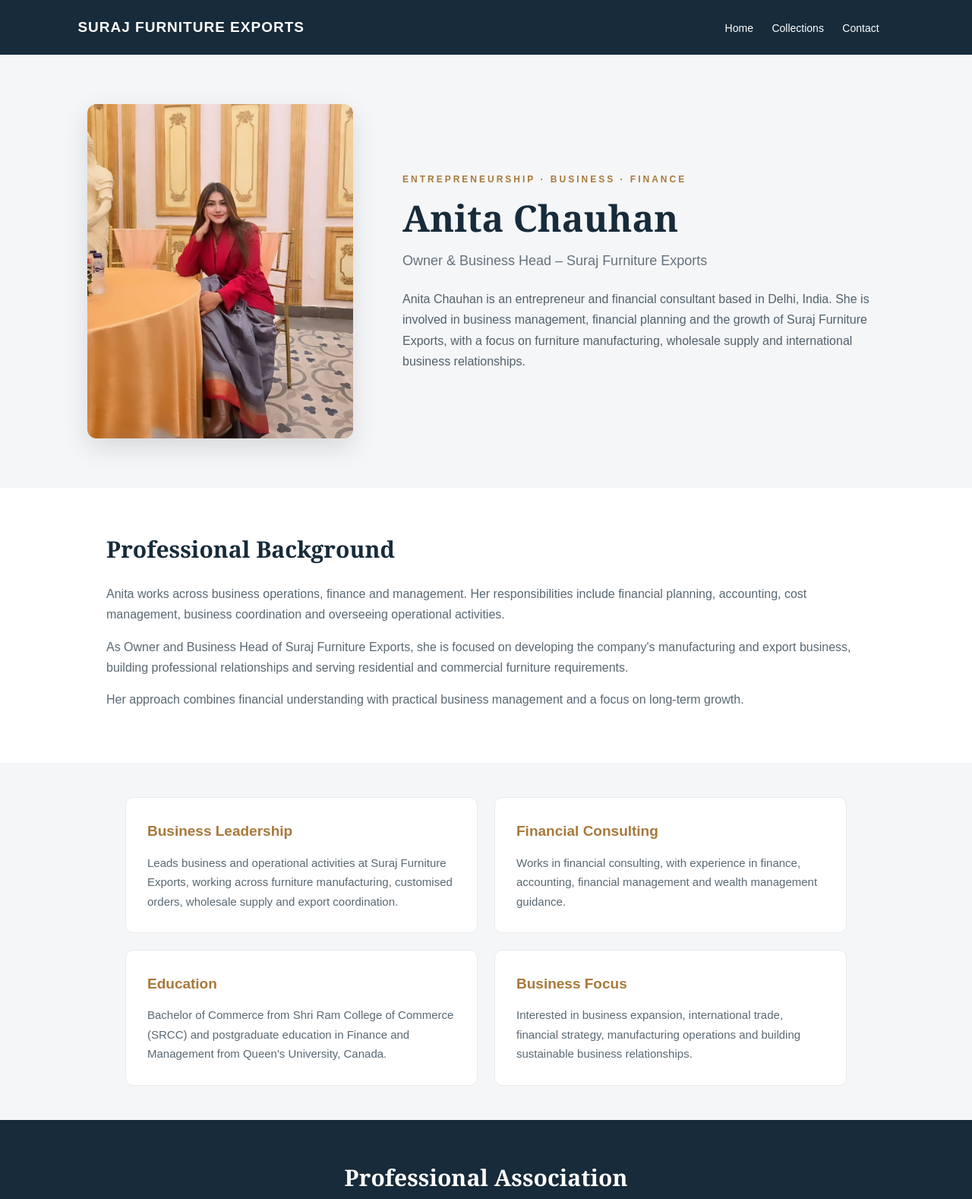
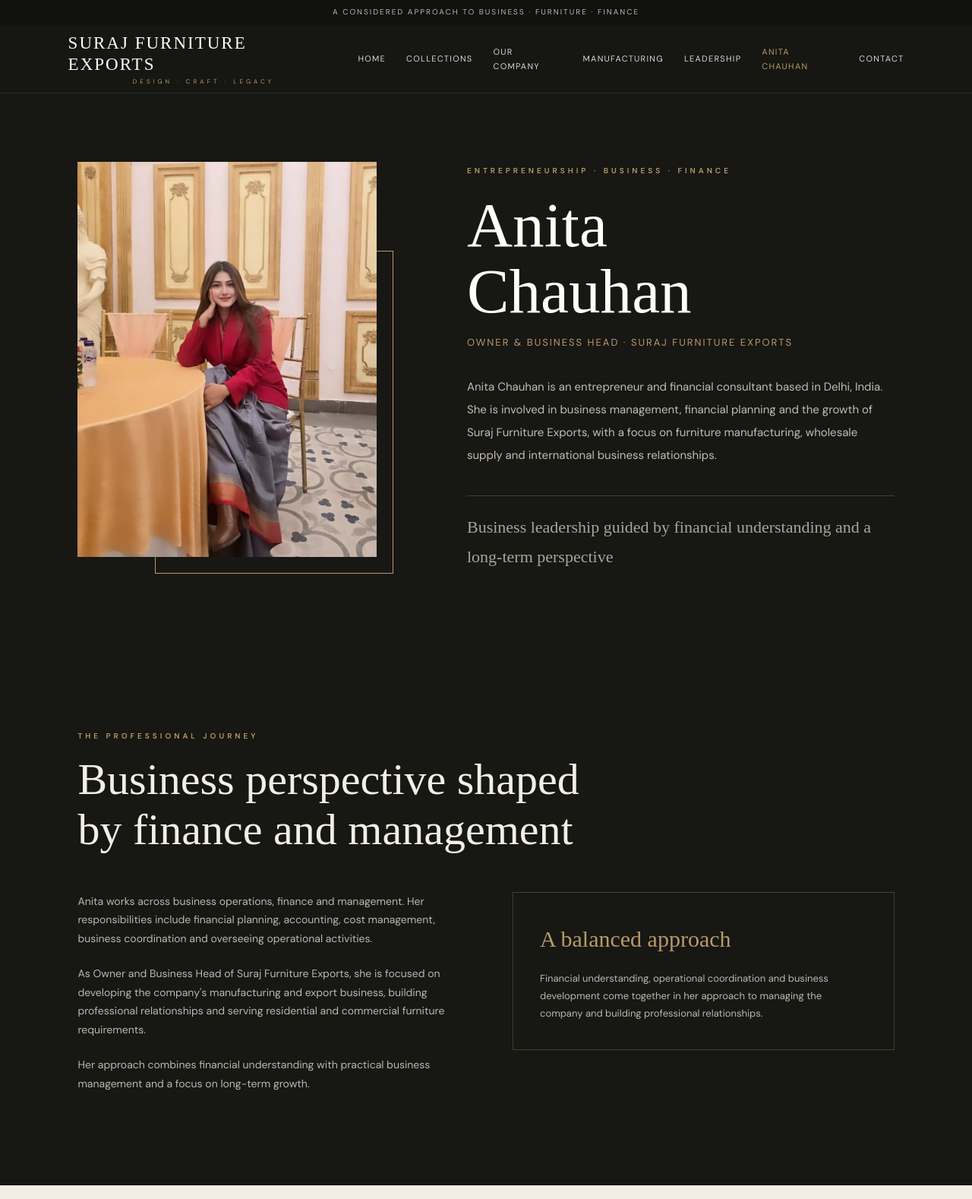
Before and after one commit to anitanewborn12-bot/Suraj-furniture-exports, a plain HTML site: page anita-chauhan.html in a window 1280 px wide. Shown: the top 1578 px of the page at 76% size. Drawn offline with Linux system fonts and the light colour scheme; a web font is replaced by a local one.

Commit message:
Update anita-chauhan.html

```diff
--- a/anita-chauhan.html
+++ b/anita-chauhan.html
@@ -6,9 +6,7 @@
 <meta name="viewport" content="width=device-width, initial-scale=1.0">
 
 <title>Anita Chauhan | Owner & Business Head | Suraj Furniture Exports</title>
-
-  <meta name="description" content="Discover the professional profile of Anita Chauhan, entrepreneur, business head at Suraj Furniture Exports and financial consultant based in Delhi, India.">
-
+<meta name="description" content="Discover Anita Chauhan, entrepreneur, Owner and Business Head of Suraj Furniture Exports and financial consultant based in Delhi, India.">
 <meta name="author" content="Anita Chauhan">
 <link rel="canonical" href="https://anitanewborn12-bot.github.io/Suraj-furniture-exports/anita-chauhan.html">
 
@@ -16,6 +14,10 @@
 <meta property="og:description" content="Professional profile of Anita Chauhan, Owner and Business Head at Suraj Furniture Exports.">
 <meta property="og:image" content="https://anitanewborn12-bot.github.io/Suraj-furniture-exports/anita-chauhan.jpg">
 <meta property="og:type" content="profile">
+
+<link rel="preconnect" href="https://fonts.googleapis.com">
+<link rel="preconnect" href="https://fonts.gstatic.com" crossorigin>
+<link href="https://fonts.googleapis.com/css2?family=DM+Sans:wght@400;500;600;700&family=Italiana&display=swap" rel="stylesheet">
 
 <script type="application/ld+json">
 {
@@ -25,10 +27,7 @@
     "@type": "Person",
     "name": "Anita Chauhan",
     "image": "https://anitanewborn12-bot.github.io/Suraj-furniture-exports/anita-chauhan.jpg",
-      "jobTitle": [
-        "Owner and Business Head",
-        "Financial Consultant"
-      ],
+    "jobTitle": ["Owner and Business Head", "Financial Consultant"],
     "worksFor": {
       "@type": "Organization",
       "name": "Suraj Furniture Exports",
@@ -40,201 +39,438 @@
       "addressCountry": "IN"
     },
     "alumniOf": [
-        {
-          "@type": "CollegeOrUniversity",
-          "name": "Shri Ram College of Commerce"
-        },
-        {
-          "@type": "CollegeOrUniversity",
-          "name": "Queen's University"
-        }
+      {"@type": "CollegeOrUniversity", "name": "Shri Ram College of Commerce"},
+      {"@type": "CollegeOrUniversity", "name": "Queen's University"}
     ]
   }
 }
 </script>
 
 <style>
+:root {
+  --dark: #171714;
+  --dark-soft: #22221e;
+  --ivory: #f2eee6;
+  --cream: #e8e0d2;
+  --gold: #b99a68;
+  --muted: #aaa49a;
+  --white: #fffdf8;
+  --line: rgba(185,154,104,.3);
+}
+
 * {
   margin: 0;
   padding: 0;
   box-sizing: border-box;
 }
 
+html {
+  scroll-behavior: smooth;
+}
+
 body {
-      font-family: Arial, sans-serif;
-      color: #263238;
-      background: #f5f6f8;
-      line-height: 1.7;
+  background: var(--dark);
+  color: var(--ivory);
+  font-family: 'DM Sans', sans-serif;
+  line-height: 1.75;
+}
+
+a {
+  color: inherit;
+  text-decoration: none;
+}
+
+.topbar {
+  min-height: 34px;
+  padding: 7px 7%;
+  background: #11110f;
+  color: #bcb5a9;
+  font-size: 10px;
+  letter-spacing: 2px;
+  text-align: center;
+  text-transform: uppercase;
 }
 
 header {
-      background: #172b3a;
-      padding: 20px 8%;
+  position: sticky;
+  top: 0;
+  z-index: 20;
+  background: rgba(23,23,20,.96);
+  border-bottom: 1px solid rgba(255,255,255,.09);
+  backdrop-filter: blur(12px);
+}
+
+.nav-wrap {
+  max-width: 1440px;
+  min-height: 88px;
+  margin: auto;
+  padding: 0 7%;
   display: flex;
   justify-content: space-between;
   align-items: center;
-      flex-wrap: wrap;
-      gap: 12px;
+  gap: 25px;
 }
 
-    header a {
-      color: white;
-      text-decoration: none;
-      margin-right: 20px;
+.brand {
+  font-family: 'Italiana', serif;
+  font-size: 23px;
+  letter-spacing: 2px;
+  color: var(--white);
+  line-height: 1.2;
+}
+
+.brand span {
+  display: block;
+  margin-top: 5px;
+  color: var(--gold);
+  font-family: 'DM Sans', sans-serif;
+  font-size: 8px;
+  letter-spacing: 4px;
+  text-align: center;
+}
+
+nav {
+  display: flex;
+  align-items: center;
+  gap: 27px;
+}
+
+nav a {
+  color: #ded9d0;
+  font-size: 11px;
+  letter-spacing: 1.3px;
+  text-transform: uppercase;
+  transition: color .3s;
+}
+
+nav a:hover,
+nav a.active {
+  color: var(--gold);
+}
+
+.hero {
+  max-width: 1440px;
+  margin: auto;
+  padding: 90px 8% 105px;
+  display: grid;
+  grid-template-columns: minmax(300px, .85fr) 1.15fr;
+  gap: 9%;
+  align-items: center;
+}
+
+.portrait-wrap {
+  position: relative;
+  padding: 0 22px 22px 0;
+}
+
+.portrait-wrap::after {
+  content: "";
+  position: absolute;
+  right: 0;
+  bottom: 0;
+  width: 75%;
+  height: 78%;
+  border: 1px solid var(--gold);
+  z-index: 0;
+}
+
+.portrait {
+  position: relative;
+  z-index: 1;
+  display: block;
+  width: 100%;
+  height: 520px;
+  object-fit: cover;
+  object-position: center top;
+  filter: saturate(.82);
+  background: #302c25;
+}
+
+.eyebrow {
+  color: var(--gold);
+  font-size: 10px;
+  letter-spacing: 4px;
+  text-transform: uppercase;
+  font-weight: 600;
+}
+
+h1, h2, h3 {
+  font-family: 'Italiana', serif;
+  font-weight: 400;
+}
+
+h1 {
+  margin: 20px 0 12px;
+  color: var(--white);
+  font-size: clamp(52px, 6.5vw, 88px);
+  line-height: 1.05;
+}
+
+.subtitle {
+  color: var(--gold);
+  font-size: 13px;
+  letter-spacing: 2px;
+  text-transform: uppercase;
+  margin-bottom: 32px;
+}
+
+.intro {
+  max-width: 570px;
+  color: #c3bdb2;
+  font-size: 15px;
+  line-height: 2;
+}
+
+.hero-note {
+  margin-top: 38px;
+  padding-top: 22px;
+  border-top: 1px solid var(--line);
+  color: var(--muted);
+  font-family: 'Italiana', serif;
+  font-size: 22px;
+}
+
+.section {
+  padding: 100px 8%;
+}
+
+.section.light {
+  background: var(--ivory);
+  color: var(--dark);
+}
+
+.section-inner {
+  max-width: 1120px;
+  margin: auto;
+}
+
+.section-heading {
+  max-width: 720px;
+  margin-bottom: 48px;
+}
+
+.section-heading h2 {
+  margin-top: 15px;
+  font-size: clamp(38px, 5vw, 58px);
+  line-height: 1.15;
+}
+
+.section-heading p {
+  margin-top: 20px;
+  max-width: 650px;
+  color: #777168;
   font-size: 14px;
 }
 
-    .brand {
-      font-size: 19px;
-      font-weight: bold;
+.light .section-heading h2 {
+  color: var(--dark);
+}
+
+.light .section-heading p {
+  color: #6f695f;
+}
+
+.background-grid {
+  display: grid;
+  grid-template-columns: 1fr 1fr;
+  gap: 70px;
+  align-items: start;
+}
+
+.background-copy p {
+  color: #bdb7ad;
+  margin-bottom: 22px;
+  font-size: 14px;
+}
+
+.background-aside {
+  padding: 35px;
+  border: 1px solid var(--line);
+}
+
+.background-aside h3 {
+  color: var(--gold);
+  font-size: 30px;
+  margin-bottom: 15px;
+}
+
+.background-aside p {
+  color: #bdb7ad;
+  font-size: 13px;
+}
+
+.details-grid {
+  display: grid;
+  grid-template-columns: repeat(2, 1fr);
+  gap: 1px;
+  background: #d6cfc2;
+  border: 1px solid #d6cfc2;
+}
+
+.detail-card {
+  min-height: 235px;
+  padding: 38px;
+  background: var(--ivory);
+  transition: background .3s;
+}
+
+.detail-card:hover {
+  background: #e8dfd0;
+}
+
+.detail-number {
+  color: #a68a5f;
+  font-size: 10px;
+  letter-spacing: 3px;
+}
+
+.detail-card h3 {
+  margin: 17px 0 13px;
+  color: var(--dark);
+  font-size: 29px;
+}
+
+.detail-card p {
+  color: #69645b;
+  font-size: 13px;
+  line-height: 1.9;
+}
+
+.quote-section {
+  padding: 105px 8%;
+  text-align: center;
+  background:
+    linear-gradient(rgba(20,20,17,.83), rgba(20,20,17,.88)),
+    url('https://images.unsplash.com/photo-1616486338812-3dadae4b4ace?auto=format&fit=crop&w=2000&q=85')
+    center/cover;
+}
+
+.quote-section p {
+  max-width: 850px;
+  margin: 22px auto 0;
+  color: var(--white);
+  font-family: 'Italiana', serif;
+  font-size: clamp(30px, 4.5vw, 53px);
+  line-height: 1.35;
+}
+
+.contact {
+  padding: 85px 8%;
+  text-align: center;
+  background: #201f1b;
+}
+
+.contact h2 {
+  margin: 15px 0;
+  color: var(--white);
+  font-size: clamp(38px, 5vw, 55px);
+}
+
+.contact p {
+  color: #bcb5aa;
+  font-size: 14px;
+}
+
+.contact-link {
+  display: inline-block;
+  margin-top: 28px;
+  padding: 14px 30px;
+  border: 1px solid var(--gold);
+  color: var(--gold);
+  font-size: 10px;
+  letter-spacing: 2px;
+  text-transform: uppercase;
+  transition: .3s;
+}
+
+.contact-link:hover {
+  background: var(--gold);
+  color: var(--dark);
+}
+
+footer {
+  padding: 28px 7%;
+  display: flex;
+  justify-content: space-between;
+  gap: 15px;
+  flex-wrap: wrap;
+  background: #11110f;
+  color: #8e887e;
+  font-size: 10px;
   letter-spacing: 1px;
 }
 
+footer a {
+  color: var(--gold);
+}
+
+@media(max-width: 850px) {
+  .nav-wrap {
+    padding: 20px 6%;
+    flex-direction: column;
+    gap: 18px;
+  }
+
+  nav {
+    justify-content: center;
+    flex-wrap: wrap;
+    gap: 13px 20px;
+  }
+
+  nav a {
+    font-size: 9px;
+  }
+
   .hero {
-      max-width: 1100px;
-      margin: 65px auto;
-      padding: 0 25px;
-      display: grid;
-      grid-template-columns: 350px 1fr;
-      gap: 65px;
-      align-items: center;
+    padding: 55px 7% 75px;
+    grid-template-columns: 1fr;
+    gap: 45px;
+  }
+
+  .portrait-wrap {
+    max-width: 430px;
+    margin: auto;
   }
 
   .portrait {
-      width: 100%;
-      max-width: 350px;
-      height: 440px;
-      object-fit: cover;
-      object-position: center;
-      border-radius: 12px;
-      box-shadow: 0 12px 35px rgba(0,0,0,0.12);
+    height: 470px;
   }
 
-    .eyebrow {
-      color: #a8793c;
-      text-transform: uppercase;
-      letter-spacing: 3px;
-      font-size: 12px;
-      font-weight: bold;
+  .background-grid {
+    grid-template-columns: 1fr;
+    gap: 30px;
+  }
+
+  .section {
+    padding: 75px 7%;
+  }
+}
+
+@media(max-width: 560px) {
+  .brand {
+    font-size: 20px;
+  }
+
+  .portrait {
+    height: 390px;
   }
 
   h1 {
-      font-family: Georgia, serif;
-      font-size: 48px;
-      color: #172b3a;
-      margin: 12px 0;
-      line-height: 1.2;
+    font-size: 54px;
   }
 
-    .subtitle {
-      font-size: 18px;
-      color: #64727c;
-      margin-bottom: 22px;
-    }
-
-    .intro {
-      font-size: 16px;
-      color: #52616b;
-      max-width: 620px;
-    }
-
-    .section {
-      background: white;
-      padding: 55px 25px;
-    }
-
-    .section-inner {
-      max-width: 1000px;
-      margin: auto;
-    }
-
-    h2 {
-      font-family: Georgia, serif;
-      color: #172b3a;
-      font-size: 30px;
-      margin-bottom: 20px;
-    }
-
-    .section p {
-      color: #596873;
-      margin-bottom: 15px;
-    }
-
-    .details {
-      max-width: 1000px;
-      margin: 45px auto;
-      padding: 0 25px;
-      display: grid;
-      grid-template-columns: repeat(2, 1fr);
-      gap: 22px;
+  .details-grid {
+    grid-template-columns: 1fr;
   }
 
   .detail-card {
-      background: white;
-      padding: 28px;
-      border-radius: 10px;
-      border: 1px solid #e8ebed;
-    }
-
-    .detail-card h3 {
-      color: #a8793c;
-      margin-bottom: 12px;
-      font-size: 19px;
-    }
-
-    .detail-card p {
-      color: #596873;
-      font-size: 15px;
-    }
-
-    .contact {
-      background: #172b3a;
-      color: white;
-      text-align: center;
-      padding: 50px 20px;
-    }
-
-    .contact h2 {
-      color: white;
-    }
-
-    .contact a {
-      color: #e7c28e;
-      text-decoration: none;
+    min-height: auto;
+    padding: 30px;
   }
 
   footer {
+    flex-direction: column;
     text-align: center;
-      padding: 20px;
-      background: #10212e;
-      color: #c6d0d7;
-      font-size: 13px;
-    }
-
-    @media (max-width: 750px) {
-      .hero {
-        grid-template-columns: 1fr;
-        gap: 30px;
-        margin: 35px auto;
-      }
-
-      .portrait {
-        max-width: 300px;
-        height: 370px;
-        margin: auto;
-        display: block;
-      }
-
-      h1 {
-        font-size: 36px;
-      }
-
-      .details {
-        grid-template-columns: 1fr;
-      }
-
-      header {
-        padding: 18px 5%;
   }
 }
 </style>
@@ -242,63 +478,120 @@
 
 <body>
 
+<div class="topbar">
+A considered approach to business · Furniture · Finance
+</div>
+
 <header>
-  <a class="brand" href="index.html">SURAJ FURNITURE EXPORTS</a>
+  <div class="nav-wrap">
+    <a class="brand" href="index.html">
+      SURAJ FURNITURE EXPORTS
+      <span>DESIGN · CRAFT · LEGACY</span>
+    </a>
+
     <nav>
       <a href="index.html">Home</a>
-    <a href="index.html#collections">Collections</a>
+      <a href="collections.html">Collections</a>
+      <a href="company.html">Our Company</a>
+      <a href="manufacturing.html">Manufacturing</a>
+      <a href="director.html">Leadership</a>
+      <a class="active" href="anita-chauhan.html">Anita Chauhan</a>
       <a href="index.html#contact">Contact</a>
     </nav>
+  </div>
 </header>
 
 <main>
+
 <section class="hero">
+  <div class="portrait-wrap">
     <img
       class="portrait"
       src="anita-chauhan.jpg"
       alt="Professional portrait of Anita Chauhan"
     >
+  </div>
 
-    <div>
+  <div class="hero-content">
     <div class="eyebrow">Entrepreneurship · Business · Finance</div>
-      <h1>Anita Chauhan</h1>
+
+    <h1>Anita<br>Chauhan</h1>
+
     <div class="subtitle">
-        Owner & Business Head – Suraj Furniture Exports
+      Owner & Business Head · Suraj Furniture Exports
     </div>
+
     <p class="intro">
       Anita Chauhan is an entrepreneur and financial consultant based
-        in Delhi, India. She is involved in business management, financial
-        planning and the growth of Suraj Furniture Exports, with a focus
-        on furniture manufacturing, wholesale supply and international
-        business relationships.
+      in Delhi, India. She is involved in business management,
+      financial planning and the growth of Suraj Furniture Exports,
+      with a focus on furniture manufacturing, wholesale supply and
+      international business relationships.
     </p>
+
+    <div class="hero-note">
+      Business leadership guided by financial understanding
+      and a long-term perspective
+    </div>
   </div>
 </section>
 
 <section class="section">
   <div class="section-inner">
-      <h2>Professional Background</h2>
+    <div class="section-heading">
+      <div class="eyebrow">The Professional Journey</div>
+      <h2>Business perspective shaped by finance and management</h2>
+    </div>
+
+    <div class="background-grid">
+      <div class="background-copy">
         <p>
-        Anita works across business operations, finance and management.
-        Her responsibilities include financial planning, accounting,
-        cost management, business coordination and overseeing operational
-        activities.
+          Anita works across business operations, finance and
+          management. Her responsibilities include financial
+          planning, accounting, cost management, business coordination
+          and overseeing operational activities.
         </p>
+
         <p>
-        As Owner and Business Head of Suraj Furniture Exports, she is
-        focused on developing the company's manufacturing and export
-        business, building professional relationships and serving
-        residential and commercial furniture requirements.
+          As Owner and Business Head of Suraj Furniture Exports,
+          she is focused on developing the company's manufacturing
+          and export business, building professional relationships
+          and serving residential and commercial furniture requirements.
         </p>
+
         <p>
-        Her approach combines financial understanding with practical
-        business management and a focus on long-term growth.
+          Her approach combines financial understanding with
+          practical business management and a focus on long-term growth.
         </p>
+      </div>
+
+      <div class="background-aside">
+        <h3>A balanced approach</h3>
+        <p>
+          Financial understanding, operational coordination and
+          business development come together in her approach to
+          managing the company and building professional relationships.
+        </p>
+      </div>
+    </div>
   </div>
 </section>
 
-  <section class="details">
+<section class="section light">
+  <div class="section-inner">
+    <div class="section-heading">
+      <div class="eyebrow">Areas of Experience</div>
+      <h2>Professional focus</h2>
+      <p>
+        A combination of business leadership, financial consulting
+        and academic grounding.
+      </p>
+    </div>
+
+    <div class="details-grid">
+
       <div class="detail-card">
+        <div class="detail-number">01 / LEADERSHIP</div>
         <h3>Business Leadership</h3>
         <p>
           Leads business and operational activities at Suraj Furniture
@@ -308,6 +601,7 @@
       </div>
 
       <div class="detail-card">
+        <div class="detail-number">02 / FINANCE</div>
         <h3>Financial Consulting</h3>
         <p>
           Works in financial consulting, with experience in finance,
@@ -316,6 +610,7 @@
       </div>
 
       <div class="detail-card">
+        <div class="detail-number">03 / EDUCATION</div>
         <h3>Education</h3>
         <p>
           Bachelor of Commerce from Shri Ram College of Commerce (SRCC)
@@ -325,6 +620,7 @@
       </div>
 
       <div class="detail-card">
+        <div class="detail-number">04 / BUSINESS DEVELOPMENT</div>
         <h3>Business Focus</h3>
         <p>
           Interested in business expansion, international trade,
@@ -332,21 +628,37 @@
           sustainable business relationships.
         </p>
       </div>
+
+    </div>
+  </div>
+</section>
+
+<section class="quote-section">
+  <div class="eyebrow">A Long-Term Perspective</div>
+  <p>
+    Thoughtful decisions, meaningful relationships
+    and a commitment to building businesses with purpose
+  </p>
 </section>
 
 <section class="contact">
-    <h2>Professional Association</h2>
+  <div class="eyebrow">Professional Association</div>
+  <h2>Suraj Furniture Exports</h2>
   <p>
-      Suraj Furniture Exports
+    Explore the company, its furniture collections and its approach
+    to manufacturing and business.
   </p>
-    <p>
-      <a href="index.html">Visit the official business website</a>
-    </p>
+
+  <a class="contact-link" href="index.html">
+    Visit Official Business Website
+  </a>
 </section>
+
 </main>
 
 <footer>
-  © 2026 Anita Chauhan. All rights reserved.
+  <span>© 2026 Anita Chauhan. All rights reserved.</span>
+  <a href="index.html">Suraj Furniture Exports</a>
 </footer>
 
 </body>
```
Lines whose indentation alone changed are shown as unchanged.
